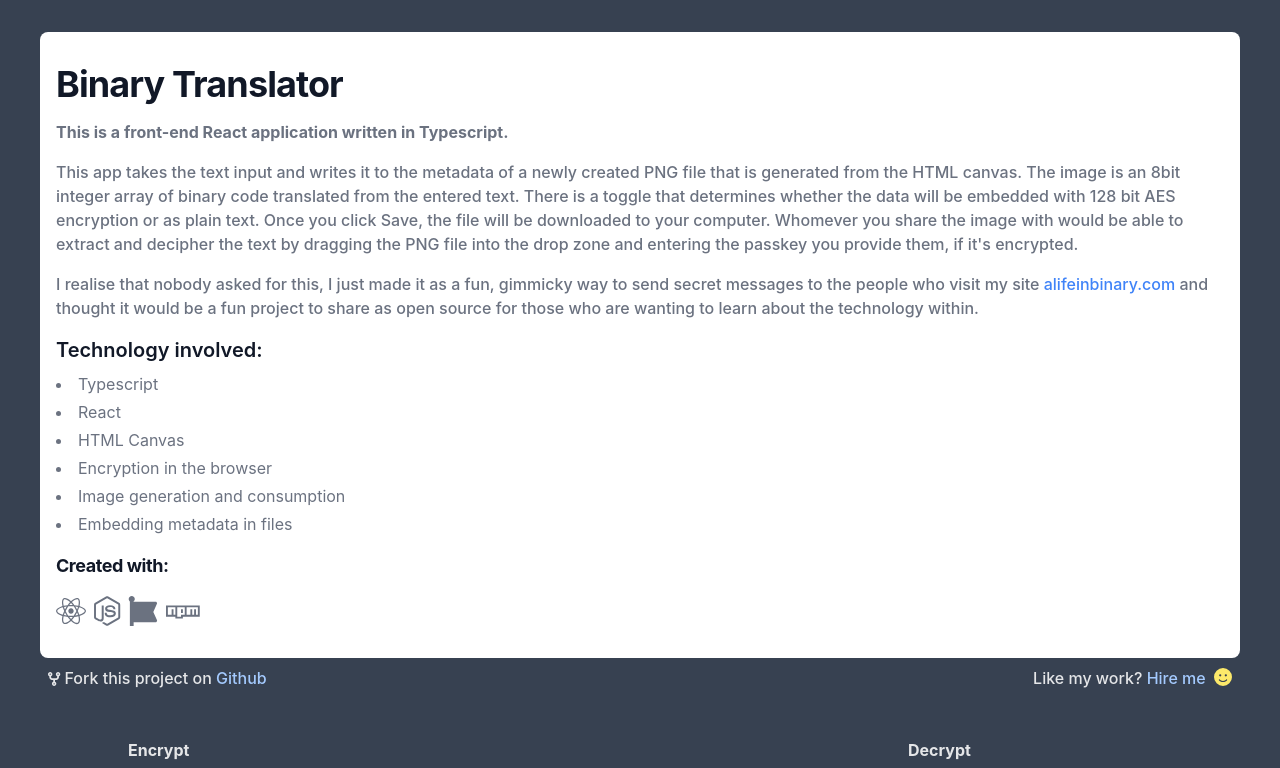
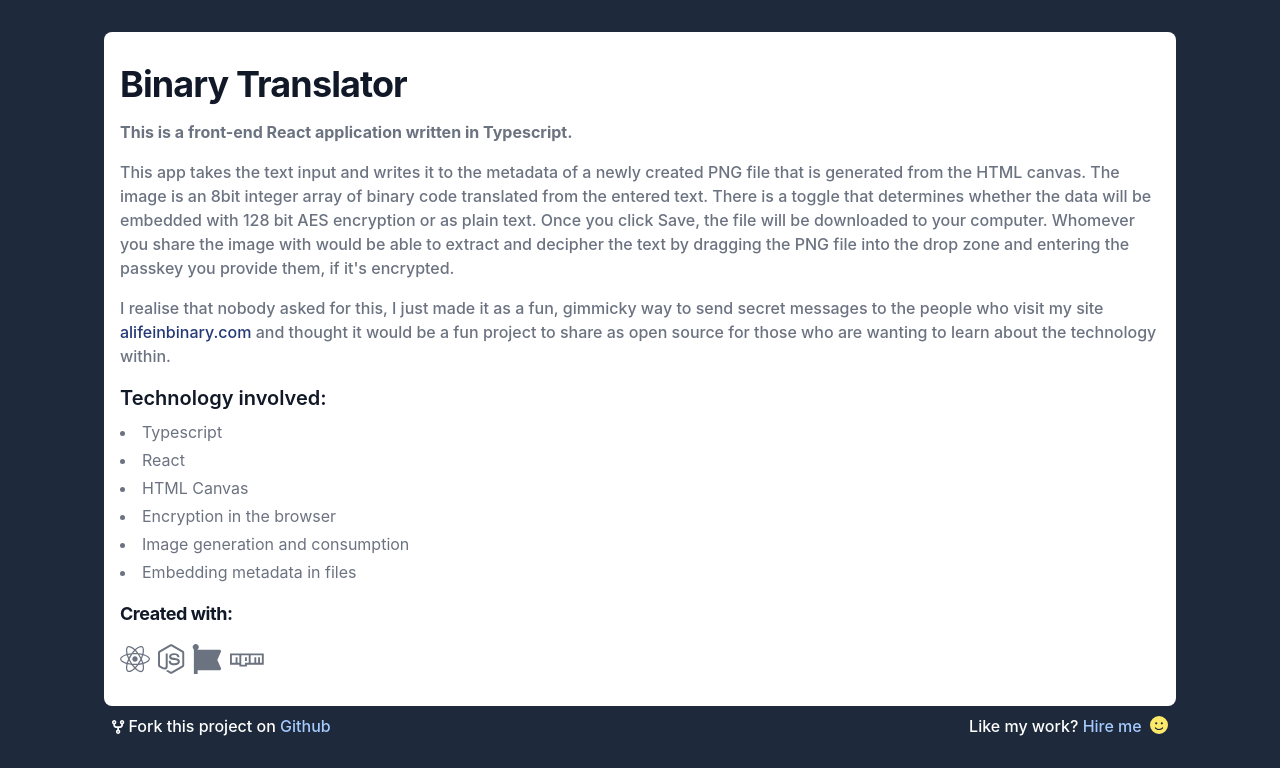
Before and after one commit to alifeinbinary/stegg, a React (Vite) app: page / in a window 1280 px wide. Shown: the top 768 px of the page. Built offline with nearby package versions, Linux system fonts and the light colour scheme.

Commit message:
design: changing some colours and spacing

```diff
--- a/index.html
+++ b/index.html
@@ -15,8 +15,8 @@
     <link rel="apple-touch-icon" href="/binary-translate.png" />
     <title>Binary Translator by A Life in Binary</title>
   </head>
-  <body class="bg-gray-700 dark:bg-gray-900">
-    <div id="root"></div>
+  <body class="bg-slate-800 dark:bg-gray-900">
+    <div id="root" class="text-center mx-auto"></div>
     <script type="module" src="/src/main.tsx"></script>
   </body>
 </html>
--- a/src/App.css
+++ b/src/App.css
@@ -1,5 +1,3 @@
 #root {
   max-width: 1280px;
-  margin: 0 auto;
-  text-align: center;
 }
--- a/src/App.tsx
+++ b/src/App.tsx
@@ -8,14 +8,14 @@ function App() {
 
   return (
     <>
-      <div className='container px-4'>
+      <div className='container px-4 max-w-6xl'>
         <section className="px-6 sm:px-2 xs:px-1 pt-8">
           <div className="py-8 px-4 bg-white dark:bg-gray-900 rounded-lg text-left mx-auto max-w-screen-xl lg:py-16 lg:px-6">
             <div className="max-w-screen-lg text-gray-500 sm:text-lg dark:text-gray-400">
               <h1 className="mb-4 text-4xl tracking-tight font-bold text-gray-900 dark:text-white">Binary Translator</h1>
               <p className="mb-4 font-bold">This is a front-end React application written in Typescript.</p>
               <p className="mb-4 font-medium">This app takes the text input and writes it to the metadata of a newly created PNG file that is generated from the HTML canvas. The image is an 8bit integer array of binary code translated from the entered text. There is a toggle that determines whether the data will be embedded with 128 bit AES encryption or as plain text. Once you click Save, the file will be downloaded to your computer. Whomever you share the image with would be able to extract and decipher the text by dragging the PNG file into the drop zone and entering the passkey you provide them, if it's encrypted. </p>
-              <p className='mb-4 font-medium'>I realise that nobody asked for this, I just made it as a fun, gimmicky way to send secret messages to the people who visit my site <a className='text-blue-500 hover:underline' href='https://www.alifeinbinary.com'>alifeinbinary.com</a> and thought it would be a fun project to share as open source for those who are wanting to learn about the technology within.</p>
+              <p className='mb-4 font-medium'>I realise that nobody asked for this, I just made it as a fun, gimmicky way to send secret messages to the people who visit my site <a className='text-blue-900 hover:underline' href='https://www.alifeinbinary.com'>alifeinbinary.com</a> and thought it would be a fun project to share as open source for those who are wanting to learn about the technology within.</p>
               <div className='mb-4'>
                 <h2 className="mb-2 text-xl font-semibold text-gray-900 dark:text-white">Technology involved:</h2>
                 <ul className="max-w-md space-y-1 text-gray-500 list-disc list-inside dark:text-gray-400">
@@ -41,15 +41,15 @@ function App() {
               </div>
               <h3 className='mb-4 text-lg tracking-tight font-bold text-gray-900 dark:text-white'>Created with:</h3>
               <div className='text-3xl flex flex-row'>
-                <FontAwesomeIcon icon={faReact} className='hover:text-blue-500' />
-                <FontAwesomeIcon icon={faNodeJs} className="ml-2 hover:text-blue-500" />
-                <FontAwesomeIcon icon={faFontAwesome} className="ml-2 hover:text-blue-500" />
-                <FontAwesomeIcon icon={faNpm} className="ml-2 hover:text-blue-500" />
+                <FontAwesomeIcon icon={faReact} className='hover:text-blue-900' />
+                <FontAwesomeIcon icon={faNodeJs} className="ml-2 hover:text-blue-900" />
+                <FontAwesomeIcon icon={faFontAwesome} className="ml-2 hover:text-blue-900" />
+                <FontAwesomeIcon icon={faNpm} className="ml-2 hover:text-blue-900" />
               </div>
             </div>
           </div>
         </section>
-        <span className='flex-row flex pt-2 px-6 justify-between'>
+        <span className='flex-row flex pt-2 px-6 justify-between text-white'>
           <div className='grid grid-cols-2 xs:grid-cols-1 w-full'>
             <p className='mb-4 ml-2 xs:ml-0 xs:mb-1 font-medium col-span-1 text-left xs:text-center'><FontAwesomeIcon className='text-sm' icon={faCodeFork} /> Fork this project on <a className='text-blue-300 hover:underline' href='https://github.com/alifeinbinary/binary-translate' target='_blank'>Github</a></p>
             <p className='font-medium mr-2 xs:mr-0 col-span-1 text-right xs:text-center'>Like my work? <a href='https://www.alifeinbinary.com/contact' target='_blank' className='text-blue-300 hover:underline'>Hire me</a> <FontAwesomeIcon icon={faFaceSmile} className="ml-1 text-lg text-yellow-200" /></p>
@@ -63,8 +63,8 @@ function App() {
       </div>
       <footer className="bg-white dark:bg-gray-900">
         <div className="mx-auto max-w-screen-xl p-2 md:flex md:items-center md:justify-between">
-          <span className="text-sm text-gray-500 sm:text-center dark:text-gray-400">&copy; 2024
-            <a className="hover:underline" href="https://www.linkedin.com/in/alifeinbinary/"> Andrew Halliwell</a>. All Rights Reserved. <br />Released under the GPLv3 license.
+          <span className="text-sm text-gray-500 sm:text-center dark:text-gray-400">
+            &copy; 2024 <a className="hover:underline" href="https://www.linkedin.com/in/alifeinbinary/">Andrew Halliwell</a>. All Rights Reserved. <br />Released under the GPLv3 license.
           </span>
         </div>
       </footer>
--- a/src/index.css
+++ b/src/index.css
@@ -26,19 +26,23 @@ body {
   }
 
   input[type=range]::-webkit-slider-runnable-track {
-    @apply  bg-blue-500/25 rounded-full;
+    @apply  bg-blue-900/25 rounded-full;
   }
 
   input[type=range]::-moz-range-track {
-    @apply bg-blue-500/25 rounded-full;
+    @apply bg-blue-900/25 rounded-full;
   }
 
   input[type=range]::-ms-track {
-    @apply bg-blue-500/25 rounded-full;
+    @apply bg-blue-900/25 rounded-full;
+  }
+
+  input[type="range"]::-moz-range-progress {
+    @apply bg-blue-900/25 rounded-full;
   }
 
   input[type="range"]::-moz-range-thumb {
-    @apply w-4 h-4 bg-blue-500 rounded-full;
+    @apply w-4 h-4 bg-blue-900 rounded-full;
   }
 
 }
--- a/src/utils/encryption.ts
+++ b/src/utils/encryption.ts
@@ -10,22 +10,22 @@ const handleEncrypt = (
 };
 
 function handleDecrypt(
-  textToDecrypt: string,
+  stringToDecrypt: string,
   password: string,
   setDecryptedText: React.Dispatch<React.SetStateAction<string>>
 ) {
-  const generateBase64Random = (length: number): string => {
-    const randomBytes = new Uint8Array(length);
-    crypto.getRandomValues(randomBytes);
-    return btoa(String.fromCharCode(...randomBytes));
-  };
+  // const generateBase64Random = (length: number): string => {
+  //   const randomBytes = new Uint8Array(length);
+  //   crypto.getRandomValues(randomBytes);
+  //   return btoa(String.fromCharCode(...randomBytes));
+  // };
 
   try {
-    const bytes = AES.decrypt(textToDecrypt, password);
+    const bytes = AES.decrypt(stringToDecrypt, password);
     const originalText = bytes.toString(enc.Utf8);
 
     if (originalText.length === 0) {
-      setDecryptedText(generateBase64Random(128));
+      setDecryptedText(stringToDecrypt);
     } else {
       setDecryptedText(originalText);
     }
--- a/tailwind.config.js
+++ b/tailwind.config.js
@@ -6,7 +6,33 @@ export default {
     "./node_modules/flowbite/**/*.js",
   ],
   theme: {
-    extend: {},
+    extend: {
+      // colors: {
+      //   beige: "#ffeedd",
+      //   lightergreen: "#ddeecc",
+      //   eggblue: "#aaddcc",
+      //   blue: "#99aabb",
+      //   sagegreen: "#88aa99",
+      //   lightgreen: "#aabb99",
+      //   lighterbrown: "#bb9988",
+      //   lightorange: "#eebbaa",
+      //   orange: "#ff8866",
+      //   pink: "#ccaabb",
+      //   mauve: "#886677",
+      //   lightbrown: "#887766",
+      //   brown: "#554433",
+      //   greengrass: "#667755",
+      //   quailsegg: "#557777",
+      //   forestgreen: "#223311",
+      //   lightbergundy: "#442233",
+      //   bergundy: "#331111",
+      //   deepbergundy: "#330011",
+      // },
+    },
+    // colors: {
+    //   transparent: "transparent",
+    //   current: "currentColor",
+    // },
     screens: {
       xs: { max: "639px" },
     },
```
